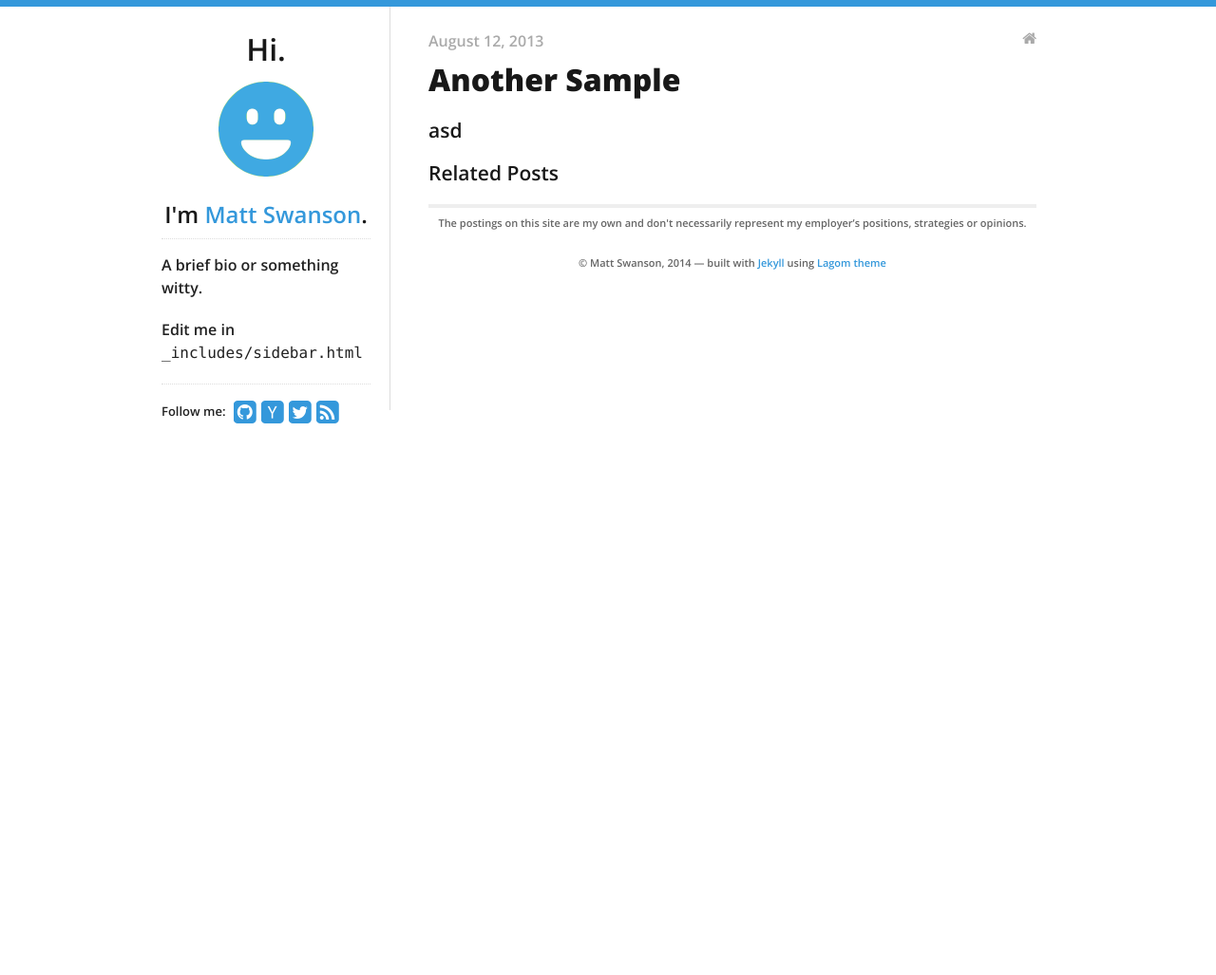
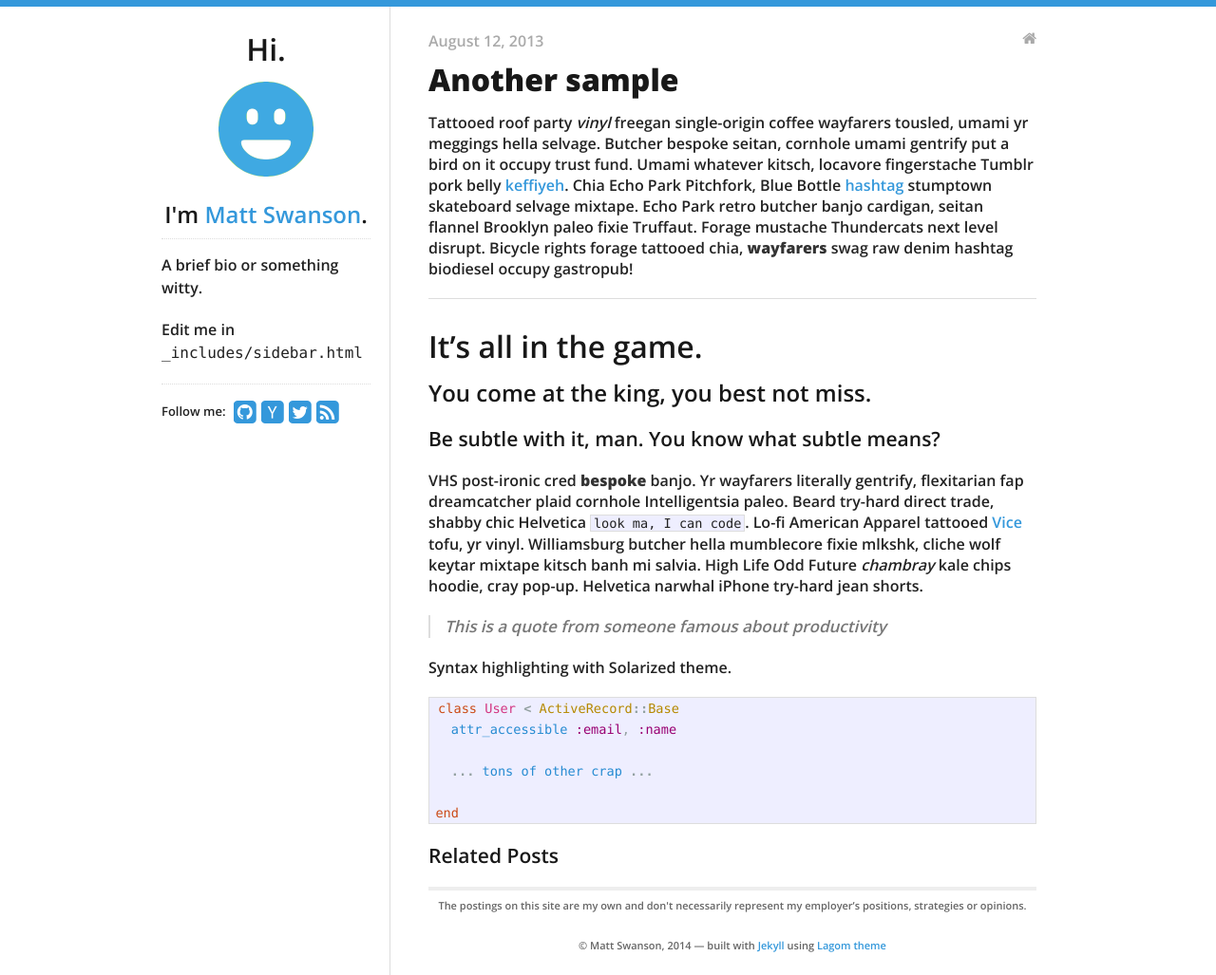
Before and after one commit to servicecontrol/servicecontrol.github.io, a Jekyll site: the page built from _posts/2013-08-12-another-sample.md, in a window 1280 px wide. Shown: the whole page at 95% size. Built offline with Jekyll 4.4.1, drawn with Linux system fonts in a browser that asks for light colours; nearby versions of some CDN libraries; our own code applies the rules of GitHub Pages for plain Markdown files; before the commit the page ends 907 px from its top, so only the background shows below that.

Commit message:
Update 2013-08-12-another-sample.md

```diff
--- a/_posts/2013-08-12-another-sample.md
+++ b/_posts/2013-08-12-another-sample.md
@@ -1 +1,44 @@
-### asd ###
+---
+layout: post
+title: Another sample
+categories:
+- blog
+---
+
+Tattooed roof party *vinyl* freegan single-origin coffee wayfarers tousled, umami yr
+meggings hella selvage. Butcher bespoke seitan, cornhole umami gentrify put a bird
+on it occupy trust fund. Umami whatever kitsch, locavore fingerstache Tumblr pork belly
+[keffiyeh](#). Chia Echo Park Pitchfork, Blue Bottle [hashtag](#) stumptown skateboard selvage
+mixtape. Echo Park retro butcher banjo cardigan, seitan flannel Brooklyn paleo fixie
+Truffaut. Forage mustache Thundercats next level disrupt. Bicycle rights forage tattooed
+chia, **wayfarers** swag raw denim hashtag biodiesel occupy gastropub!
+
+---
+
+# It's all in the game.
+
+## You come at the king, you best not miss.
+
+### Be subtle with it, man. You know what subtle means?
+
+VHS post-ironic cred **bespoke** banjo. Yr wayfarers literally gentrify, flexitarian fap
+dreamcatcher plaid cornhole Intelligentsia paleo. Beard try-hard direct trade, shabby chic
+Helvetica `look ma, I can code`. Lo-fi American Apparel tattooed [Vice](#) tofu, yr vinyl.
+Williamsburg butcher hella mumblecore fixie mlkshk, cliche wolf keytar mixtape kitsch banh mi
+salvia. High Life Odd Future *chambray* kale chips hoodie, cray pop-up. Helvetica narwhal
+iPhone try-hard jean shorts.
+
+> This is a quote from someone famous about productivity
+
+
+Syntax highlighting with Solarized theme.
+
+{% highlight ruby %}
+class User < ActiveRecord::Base
+  attr_accessible :email, :name
+
+  ... tons of other crap ...
+
+end
+
+{% endhighlight %}
```
